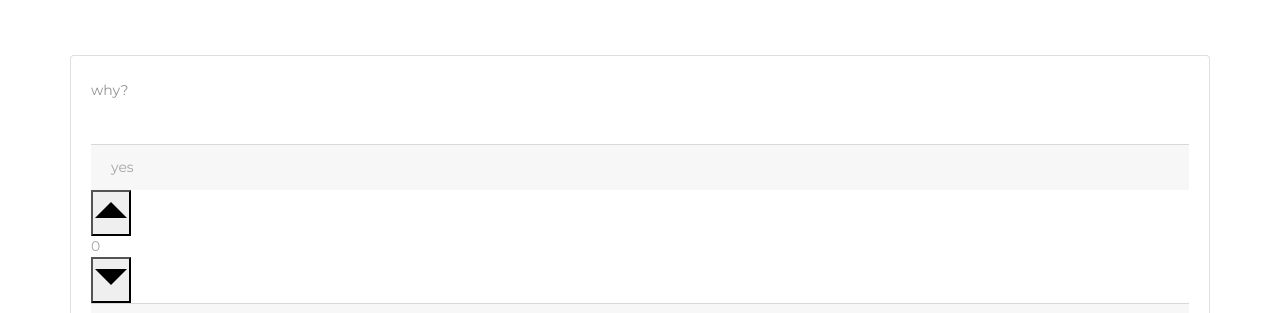
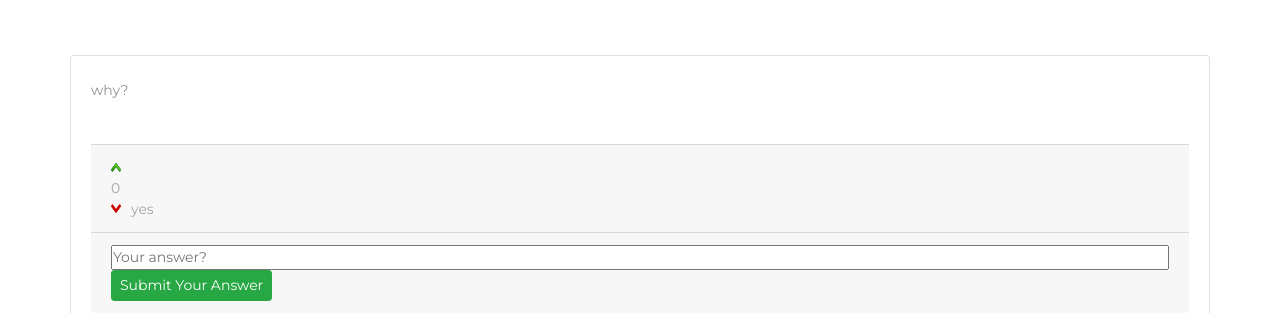
Before and after one commit to sidhub1/AWSHackathon2019, a plain HTML site: page index.html in a window 1280 px wide. Shown: the part 477-790 px from the top of the page. Drawn offline with Linux system fonts and the light colour scheme.

Commit message:
trying jqeuery

```diff
--- a/index.html
+++ b/index.html
@@ -203,14 +203,20 @@
 							<p class="card-text">why?</p>
 						</div>
 						<div class="card-body">
-							<div class="card-footer">yes</div>
-							<div class="js-voting-container grid fd-column ai-stretch gs4 fc-black-200" data-post-id="56533066">
-        <button class="js-vote-up-btn grid--cell s-btn s-btn__unset c-pointer" title="This question shows research effort; it is useful and clear" aria-pressed="false" aria-label="up vote" data-selected-classes="fc-theme-primary"><svg aria-hidden="true" class="svg-icon m0 iconArrowUpLg" width="36" height="36" viewBox="0 0 36 36"><path d="M2 26h32L18 10 2 26z"></path></svg></button>
-        <div class="js-vote-count grid--cell fc-black-500 fs-title grid fd-column ai-center" itemprop="upvoteCount" data-value="0">0</div>
-        <button class="js-vote-down-btn grid--cell s-btn s-btn__unset c-pointer" title="This question does not show any research effort; it is unclear or not useful" aria-pressed="false" aria-label="down vote" data-selected-classes="fc-theme-primary"><svg aria-hidden="true" class="svg-icon m0 iconArrowDownLg" width="36" height="36" viewBox="0 0 36 36"><path d="M2 10h32L18 26 2 10z"></path></svg></button>
+							<div class="card-footer">
+								<div style="display:inline-block" class="js-voting-container grid fd-column ai-stretch gs4 fc-black-200" data-post-id="56533066">
 
+							        <input height="10" width="10" type="image" src="images/greenarrow.png" name="saveForm" class="btTxt submit" id="saveForm" />
+							        <div class="js-vote-count grid--cell fc-black-500 fs-title grid fd-column ai-center" itemprop="upvoteCount" data-value="0">0</div>
+							        <input height="10" width="10" type="image" src="images/redarrow.png" name="saveForm" class="btTxt submit" id="saveForm" />
 
-</div>
+							        <div style="display:inline-block;padding-left: 10px; height: 100%; position: absolute;" id = "answer" class="text-center">
+									yes
+									</div>
+								</div>
+
+							</div>
+
 							<div class="card-footer"><input class="input--style-5" type="text" id="rep" placeholder="Your answer?" style="width: 100%;">
 								<button type="button small" class="btn btn-success btn-sm">Submit Your Answer</button>
 							</div>
```
Also changed, not shown: images/greenarrow.png (added), images/redarrow.png (added).
